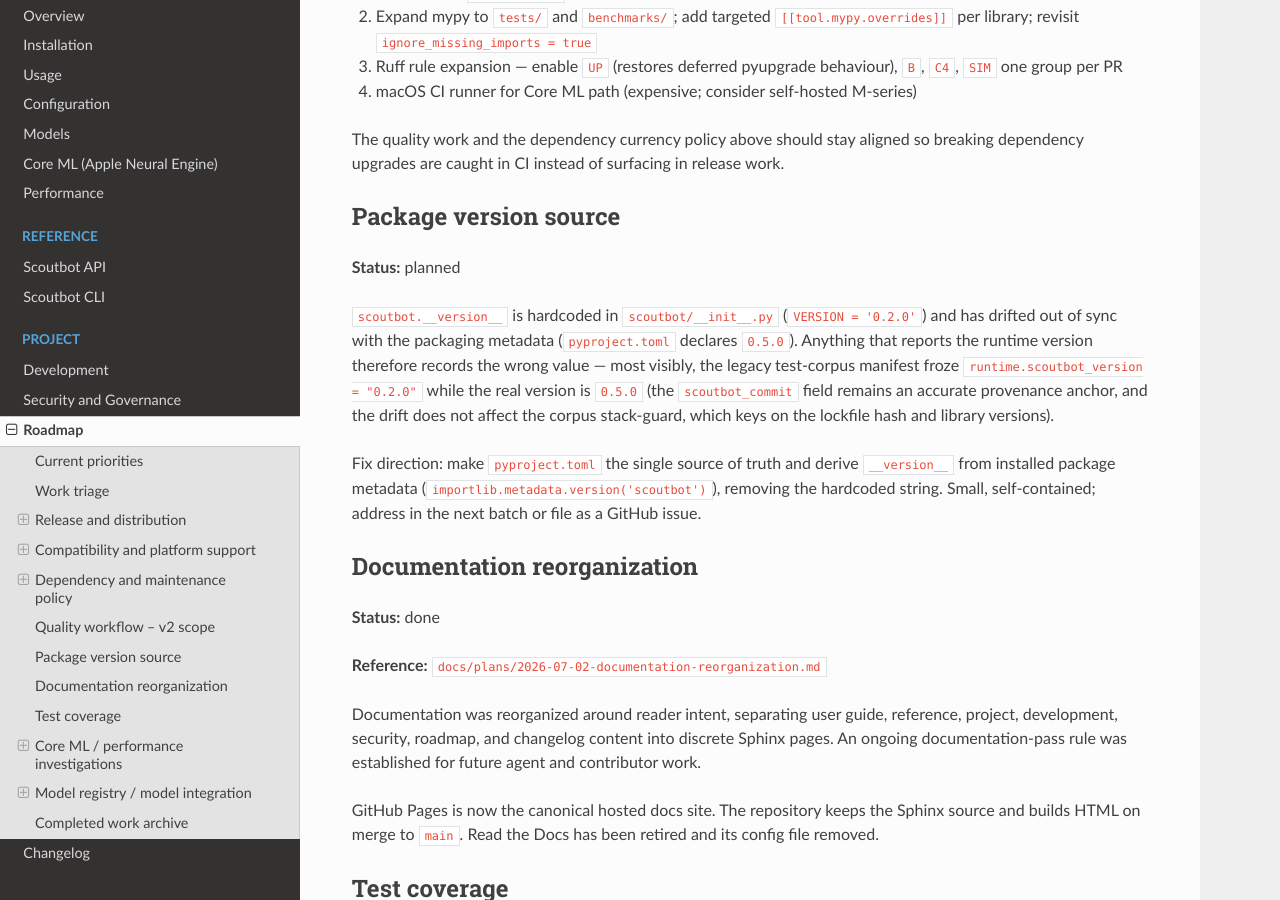
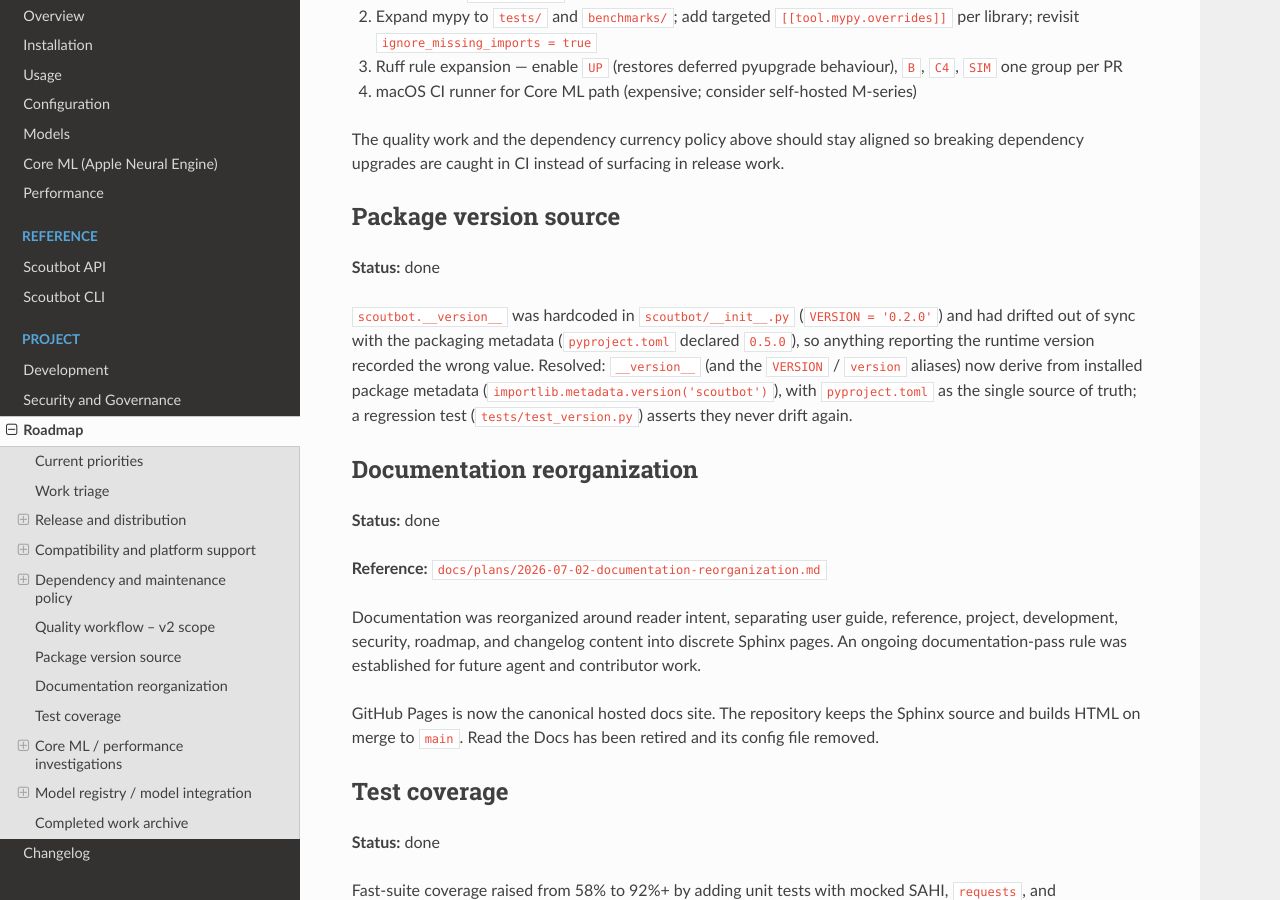
Before and after one commit to SurveyTools/scoutbot-two, a Sphinx documentation site: the page built from docs/roadmap.rst, in a window 1280 px wide and 900 px high, scrolled down 5306 px. Built offline with Sphinx 7.4.7 and the Read the Docs theme 3.1.0, drawn with Linux system fonts in a browser that asks for light colours; formulas are drawn with MathJax 3.

Commit message:
Derive scoutbot.__version__ from package metadata.

```diff
--- a/CHANGELOG.rst
+++ b/CHANGELOG.rst
@@ -5,6 +5,10 @@ Changelog
 Unreleased
 ----------
 
+* Fixed ``scoutbot.__version__`` reporting a stale hardcoded value (``0.2.0``) instead of the
+  packaged version. ``__version__`` (and the ``VERSION`` / ``version`` aliases) now derive from
+  installed package metadata (``importlib.metadata``), making ``pyproject.toml`` the single source
+  of truth; a regression test guards against future drift.
 * Added an internal test-corpus builder (``tools/build_test_corpus.py``) and an opt-in,
   skip-if-absent CPU drift-regression test (``tests/test_corpus_regression.py``, gated on
   ``SCOUTBOT_TEST_CORPUS``). The builder selects density-tiered frames from the internal Matetsi
--- a/docs/roadmap.rst
+++ b/docs/roadmap.rst
@@ -266,18 +266,14 @@ dependency upgrades are caught in CI instead of surfacing in release work.
 Package version source
 ----------------------
 
-**Status:** planned
+**Status:** done
 
-``scoutbot.__version__`` is hardcoded in ``scoutbot/__init__.py`` (``VERSION = '0.2.0'``) and has
-drifted out of sync with the packaging metadata (``pyproject.toml`` declares ``0.5.0``). Anything
-that reports the runtime version therefore records the wrong value — most visibly, the legacy
-test-corpus manifest froze ``runtime.scoutbot_version = "0.2.0"`` while the real version is ``0.5.0``
-(the ``scoutbot_commit`` field remains an accurate provenance anchor, and the drift does not affect
-the corpus stack-guard, which keys on the lockfile hash and library versions).
-
-Fix direction: make ``pyproject.toml`` the single source of truth and derive ``__version__`` from
-installed package metadata (``importlib.metadata.version('scoutbot')``), removing the hardcoded
-string. Small, self-contained; address in the next batch or file as a GitHub issue.
+``scoutbot.__version__`` was hardcoded in ``scoutbot/__init__.py`` (``VERSION = '0.2.0'``) and had
+drifted out of sync with the packaging metadata (``pyproject.toml`` declared ``0.5.0``), so anything
+reporting the runtime version recorded the wrong value. Resolved: ``__version__`` (and the
+``VERSION`` / ``version`` aliases) now derive from installed package metadata
+(``importlib.metadata.version('scoutbot')``), with ``pyproject.toml`` as the single source of truth;
+a regression test (``tests/test_version.py``) asserts they never drift again.
 
 Documentation reorganization
 ----------------------------
```
Also changed, not shown: scoutbot/__init__.py (+11 -3 lines), 1 other file.
